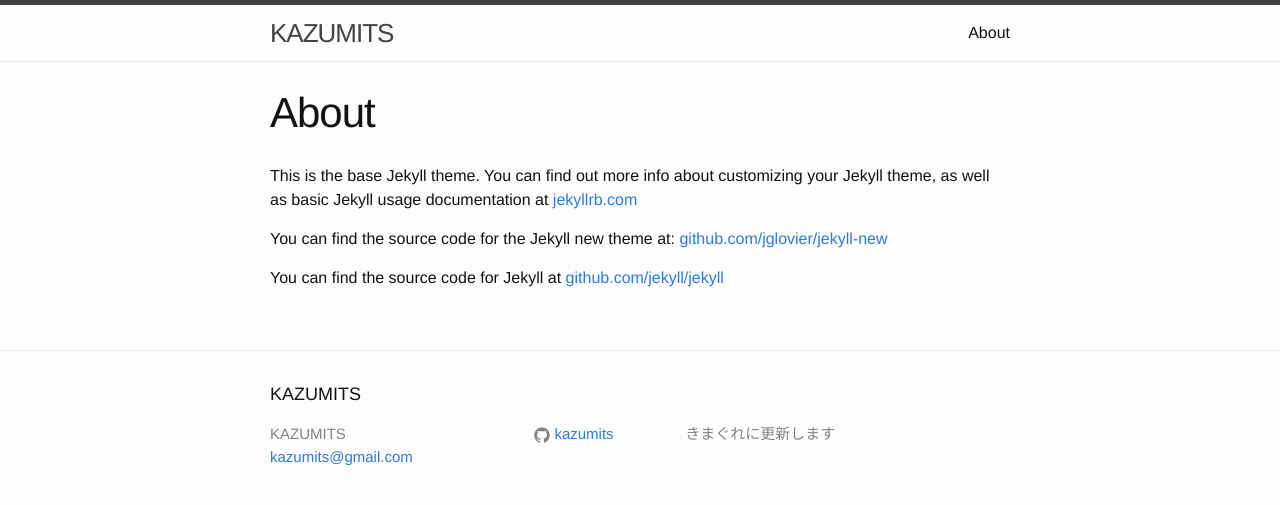
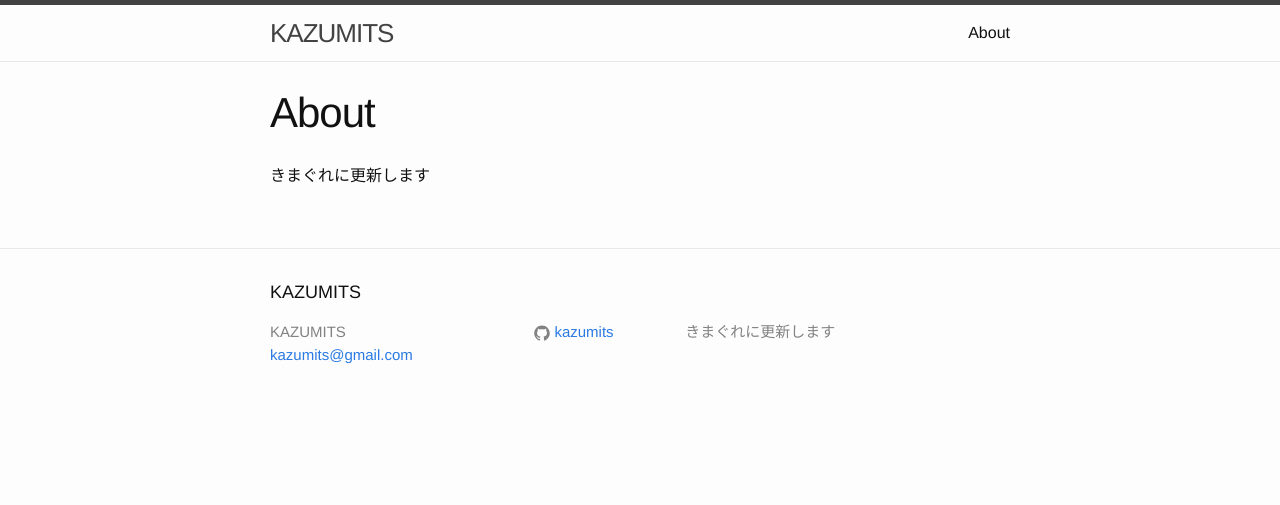
Before and after one commit to kazumits/kazumits.github.io, a Jekyll site: the page built from about.md, in a window 1280 px wide. Shown: the top 505 px of the page. Built offline with Jekyll 4.4.1, drawn with Linux system fonts in a browser that asks for light colours.

Commit message:
modified about.md

```diff
--- a/about.md
+++ b/about.md
@@ -4,8 +4,4 @@
 permalink: /about/
 ---
 
-This is the base Jekyll theme. You can find out more info about customizing your Jekyll theme, as well as basic Jekyll usage documentation at [jekyllrb.com](http://jekyllrb.com/)
-
-You can find the source code for the Jekyll new theme at: [github.com/jglovier/jekyll-new](https://github.com/jglovier/jekyll-new)
-
-You can find the source code for Jekyll at [github.com/jekyll/jekyll](https://github.com/jekyll/jekyll)
+きまぐれに更新します
```
